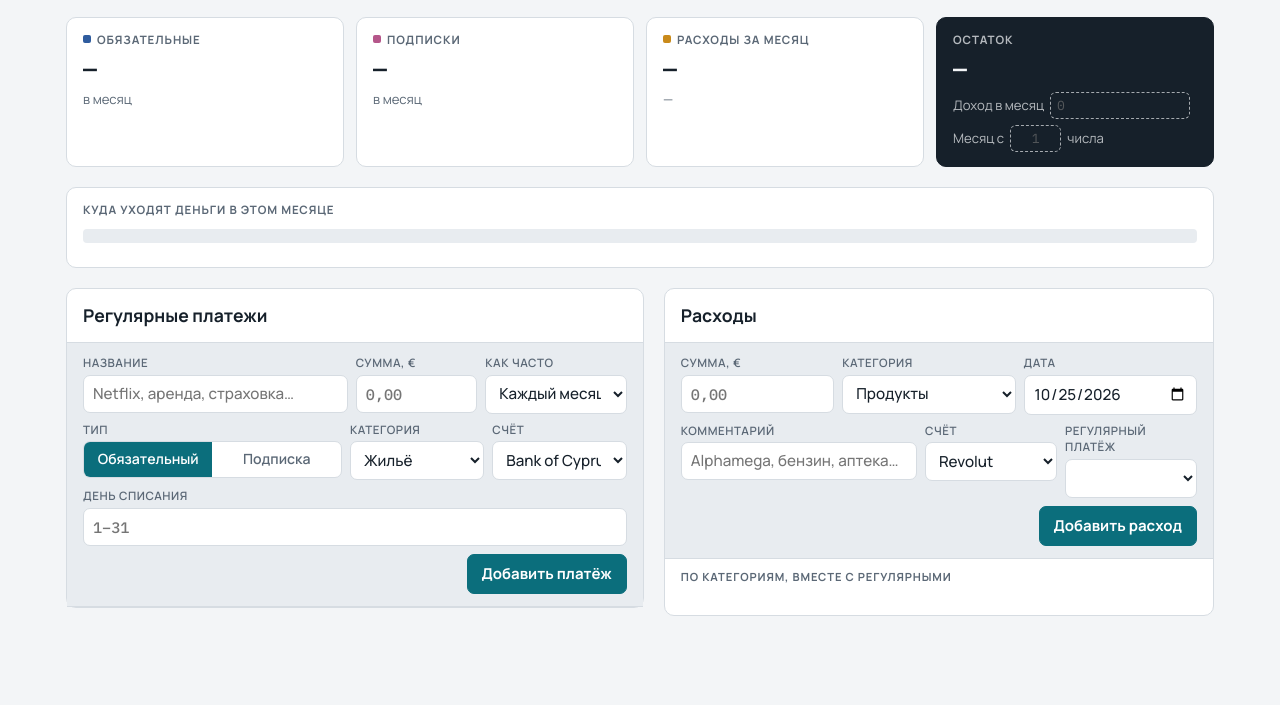
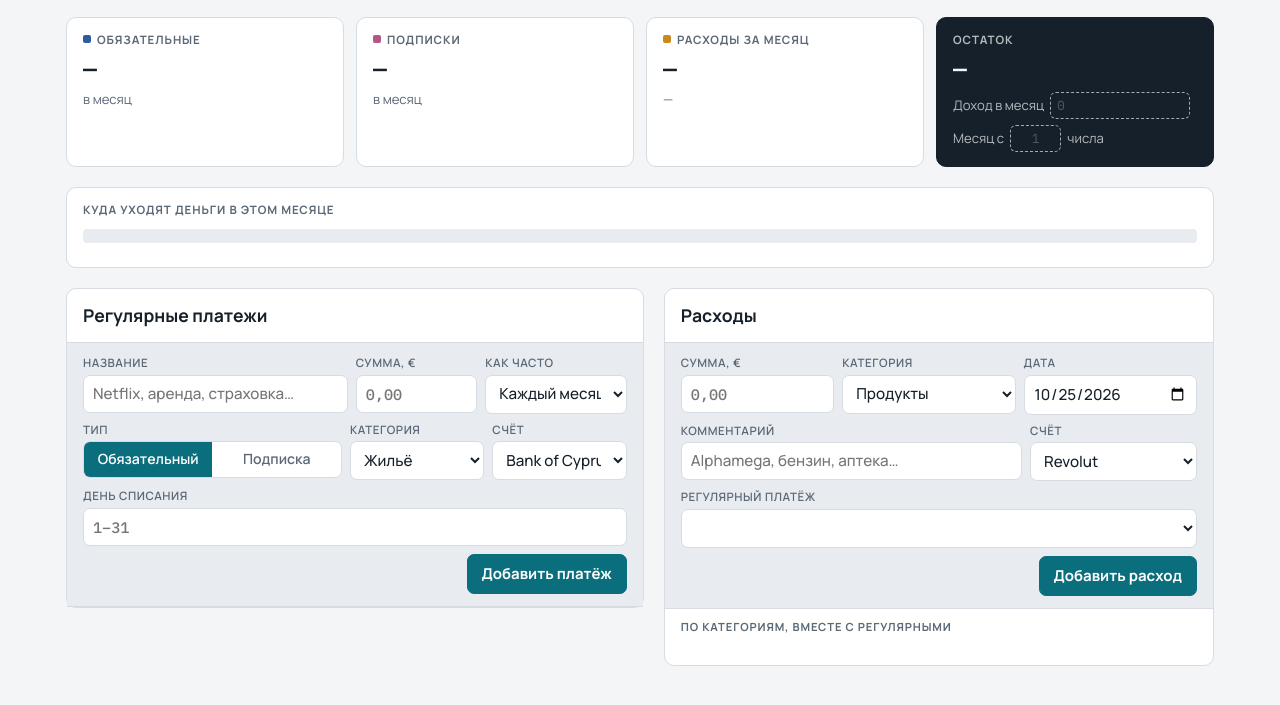
Before and after one commit to tarbaev-vl/Untilpay, a website with bundled scripts: page app/public/index.html in a window 1280 px wide. Shown: the part 141-846 px from the top of the page. Before the commit the page ends 805 px from the top, so only its background shows below. Built offline with nearby package versions, Linux system fonts and the light colour scheme; files whose address does not match are found by name.

Commit message:
fix width of regular expenses filed

```diff
--- a/app/public/index.html
+++ b/app/public/index.html
@@ -127,7 +127,7 @@
         <div class="row">
           <label class="f grow" for="eNote">Комментарий<input id="eNote" maxlength="500" placeholder="Alphamega, бензин, аптека…"></label>
           <label class="f" for="eAcc">Счёт<select id="eAcc"></select></label>
-          <label class="f" for="eRec">Регулярный платёж<select id="eRec"></select></label>
+          <label class="f rec" for="eRec">Регулярный платёж<select id="eRec"></select></label>
         </div>
         <div class="actions"><span class="hint" id="eHint"></span>
           <button type="button" class="btn ghost" id="eCancel" hidden>Отмена</button>
--- a/app/public/style.css
+++ b/app/public/style.css
@@ -69,6 +69,7 @@ form.add{padding:12px 16px;display:grid;gap:8px;background:var(--sunk);border-bo
 .row>*{flex:1 1 120px;min-width:0}
 .row>.grow{flex:3 1 200px}
 .row>.amt{flex:1 1 100px}
+.row>.rec{flex:2 1 190px;white-space:nowrap}
 label.f{display:flex;flex-direction:column;gap:3px;font-size:.72rem;color:var(--muted);font-weight:600;text-transform:uppercase;letter-spacing:.05em}
 label.f input,label.f select{text-transform:none;letter-spacing:0;font-weight:500;font-size:.95rem;color:var(--fg);background:var(--surface);border:1px solid var(--line);border-radius:7px;padding:7px 9px;width:100%}
 .seg{display:flex;border:1px solid var(--line);border-radius:7px;overflow:hidden;background:var(--surface)}
```
